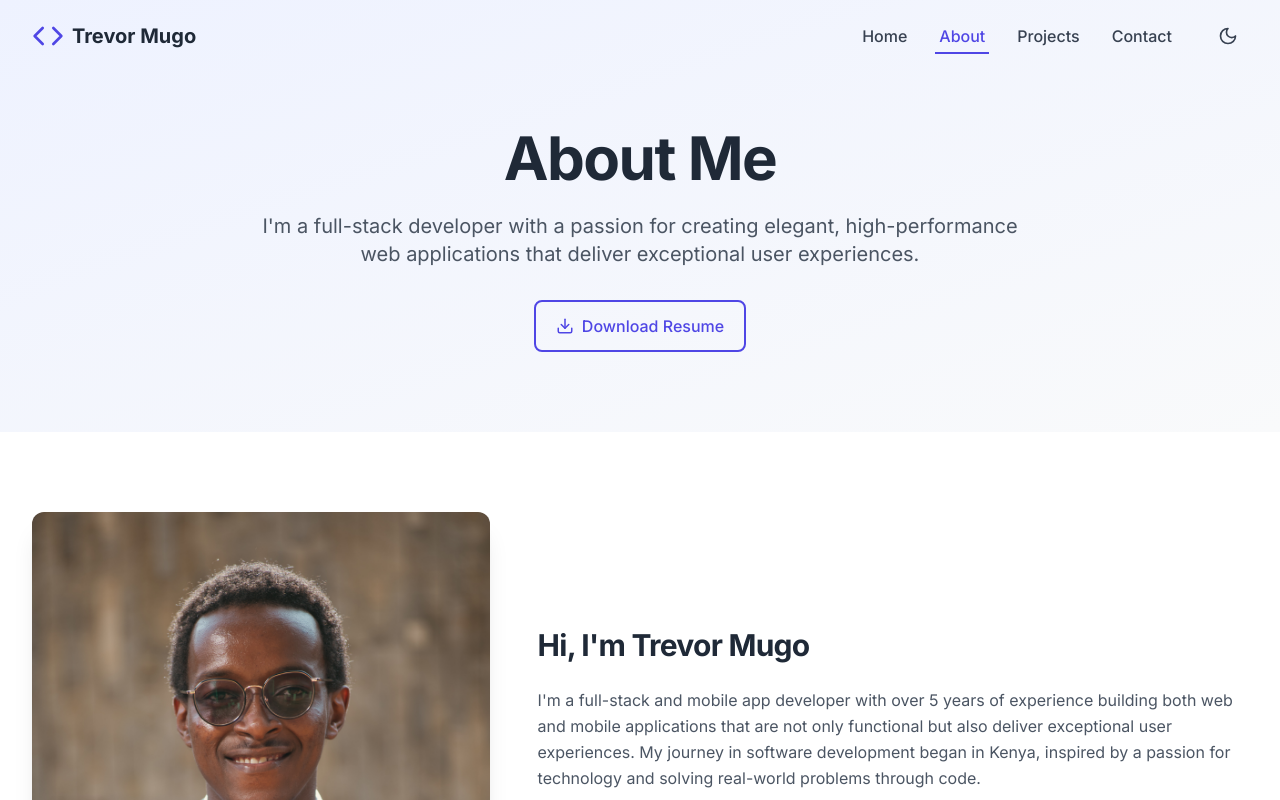
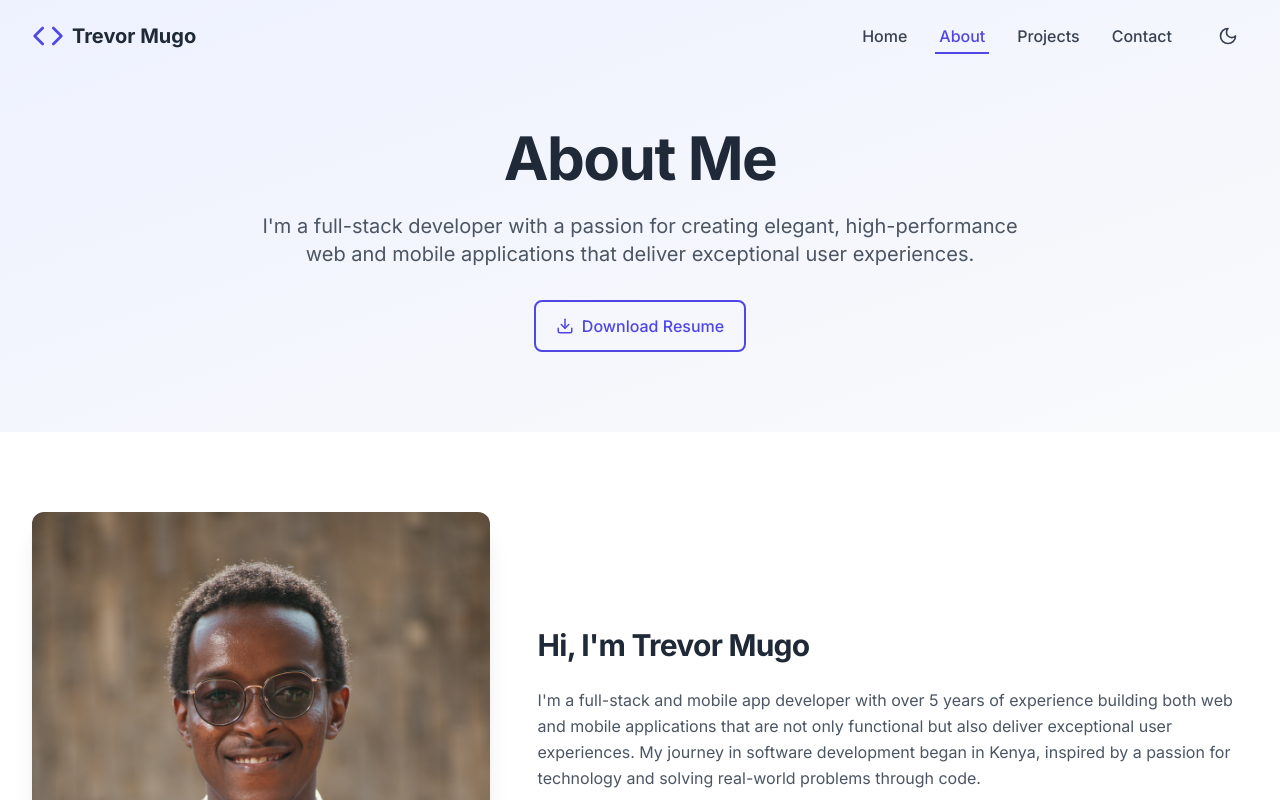
Before and after one commit to trevor900trill/portfolio, a React (Vite) app: page /about in a window 1280 px wide. Shown: the top 800 px of the page. Built offline with nearby package versions, Linux system fonts and the light colour scheme.

Commit message:
experience updates

```diff
--- a/src/pages/About.tsx
+++ b/src/pages/About.tsx
@@ -38,8 +38,8 @@ const About: React.FC = () => {
           >
             <p className="text-lg md:text-xl text-gray-600 dark:text-gray-300 mb-8">
               I'm a full-stack developer with a passion for creating elegant,
-              high-performance web applications that deliver exceptional user
-              experiences.
+              high-performance web and mobile applications that deliver
+              exceptional user experiences.
             </p>
             <Button
               href="/Trevor-Resume.pdf"
```
